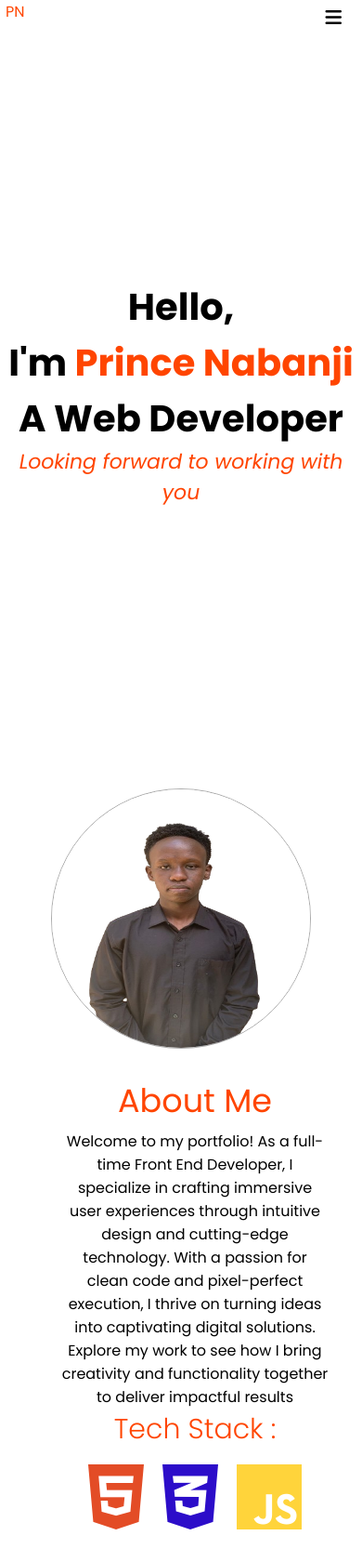
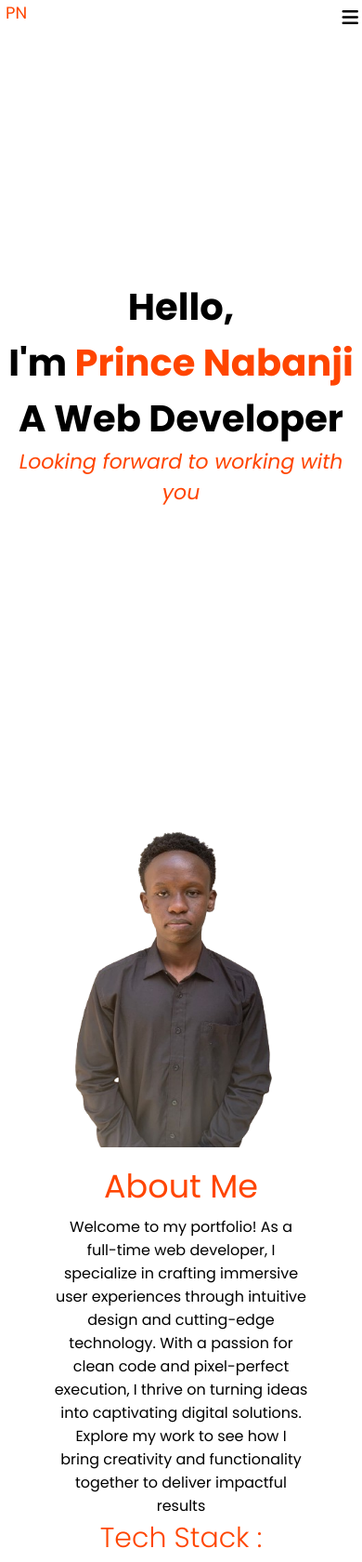
Before and after one commit to Nabanji/portfolio, a plain HTML site: page index.html in a window 390 px wide. Shown: the top 1680 px of the page at 93% size. Drawn offline with Linux system fonts and the light colour scheme.

Commit message:
About photo update1

```diff
--- a/index.html
+++ b/index.html
@@ -33,10 +33,12 @@
     </section>
 
     <section class="about-page">
-        <img src="about2.png" alt="" class="my-image">
+        <div class="about-image">
+            <img src="about2.png" alt="" class="my-image">
+        </div>
         <div class="about-description">
             <header>about me</header>
-            <p>Welcome to my portfolio! As a full-time Front End Developer, I specialize in crafting immersive user
+            <p>Welcome to my portfolio! As a full-time web developer, I specialize in crafting immersive user
                 experiences through intuitive design and cutting-edge technology. With a passion for clean code and
                 pixel-perfect execution, I thrive on turning ideas into captivating digital solutions. Explore my work
                 to see how I bring creativity and functionality together to deliver impactful results</p>
@@ -61,7 +63,7 @@
             </div>
             <div class="service">
                 <i class="fa-solid fa-palette" id="service-icon"></i>
-                <h3>web design</h3>
+                <h3>responsive web design</h3>
                 <p>I combine creative design concepts with the latest web technologies to craft custom websites
                     that reflect your brand identity and resonate with your target audience</p>
             </div>
--- a/style.css
+++ b/style.css
@@ -5,6 +5,10 @@
     padding: 0;
     box-sizing: border-box;
     font-family: 'Poppins', sans-serif;
+}
+
+::-webkit-scrollbar {
+    display: none;
 }
 
 body {
@@ -30,6 +34,7 @@ body {
 
 .home-page .nav-bar header {
     font-size: 26px;
+    font-weight: bold;
     color: orangered;
     padding-left: 15px;
     font-weight: 400;
@@ -105,16 +110,9 @@ body {
     align-items: center;
 }
 
-.about-page .my-image {
-    height: 370px;
-    width: 370px;
-    border-radius: 100%;
-    border: 1px solid rgba(128, 128, 128, 0.672);
-    transition: .6s all ease-in-out;
-}
-
-.about-page .my-image:hover {
-    border: 1px solid orangered;
+.about-page .about-image .my-image {
+    height: 450px;
+    width: 350px;
 }
 
 .about-page .about-description {
@@ -124,7 +122,6 @@ body {
     flex-direction: column;
     justify-content: center;
     padding-left: 30px;
-    /*border: 1px solid black;*/
 }
 
 .about-page .about-description header {
@@ -261,7 +258,7 @@ body {
     }
 
     .home-page .nav-bar header {
-        font-size: 16px;
+        font-size: 18px;
         padding-left: 6px;
         align-self: flex-start;
     }
@@ -302,7 +299,7 @@ body {
         background: transparent;
         align-self: flex-start;
         margin-top: 4px;
-        margin-right: 22px;
+        margin-right: 4px;
     }
 
     .home-content {
@@ -322,24 +319,23 @@ body {
     /*SECOND WEBPAGE OF THE WEBSITE*/
     .about-page {
         width: 100%;
-        height: 100vh;
+        height: fit-content;
         display: flex;
         flex-direction: column;
         justify-content: center;
         align-items: center;
     }
 
-    .about-page .my-image {
-        height: 280px;
-        width: 280px;
-        border-radius: 100%;
-        margin-top: 4px;
-        border: 1px solid rgba(128, 128, 128, 0.672);
-        transition: .6s all ease-in-out;
+    .about-page .about-image {
+        width: 100%;
+        display: flex;
+        justify-content: center;
+        align-items: center;
     }
 
-    .about-page .my-image:hover {
-        border: 1px solid orangered;
+    .about-page .about-image .my-image {
+        height: 390px;
+        width: 320px;
     }
 
     .about-page .about-description {
@@ -349,6 +345,9 @@ body {
         flex-direction: column;
         justify-content: center;
         align-items: center;
+        text-align: center;
+        margin-top: 15px;
+        padding-left: 0px;
     }
 
     .about-page .about-description header {
@@ -360,7 +359,7 @@ body {
 
     .about-page .about-description p {
         font-size: 16px;
-        width: 80%;
+        width: 70%;
         text-align: center;
 
     }
@@ -472,7 +471,7 @@ body {
         display: block;
         background: transparent;
         align-self: flex-start;
-        margin-right: 25px;
+        margin-right: 4px;
         margin-top: 4px;
     }
 
@@ -500,17 +499,16 @@ body {
         align-items: center;
     }
 
-    .about-page .my-image {
-        height: 320px;
-        width: 320px;
-        border-radius: 100%;
-        margin-top: 4px;
-        border: 1px solid rgba(128, 128, 128, 0.672);
-        transition: .6s all ease-in-out;
+    .about-page .about-image {
+        width: 100%;
+        display: flex;
+        justify-content: center;
+        align-items: center;
     }
 
-    .about-page .my-image:hover {
-        border: 1px solid orangered;
+    .about-page .about-image .my-image {
+        height: 430px;
+        width: 340px;
     }
 
     .about-page .about-description {
@@ -520,6 +518,7 @@ body {
         flex-direction: column;
         justify-content: center;
         align-items: center;
+        padding-left: 0px;
     }
 
     .about-page .about-description header {
```
